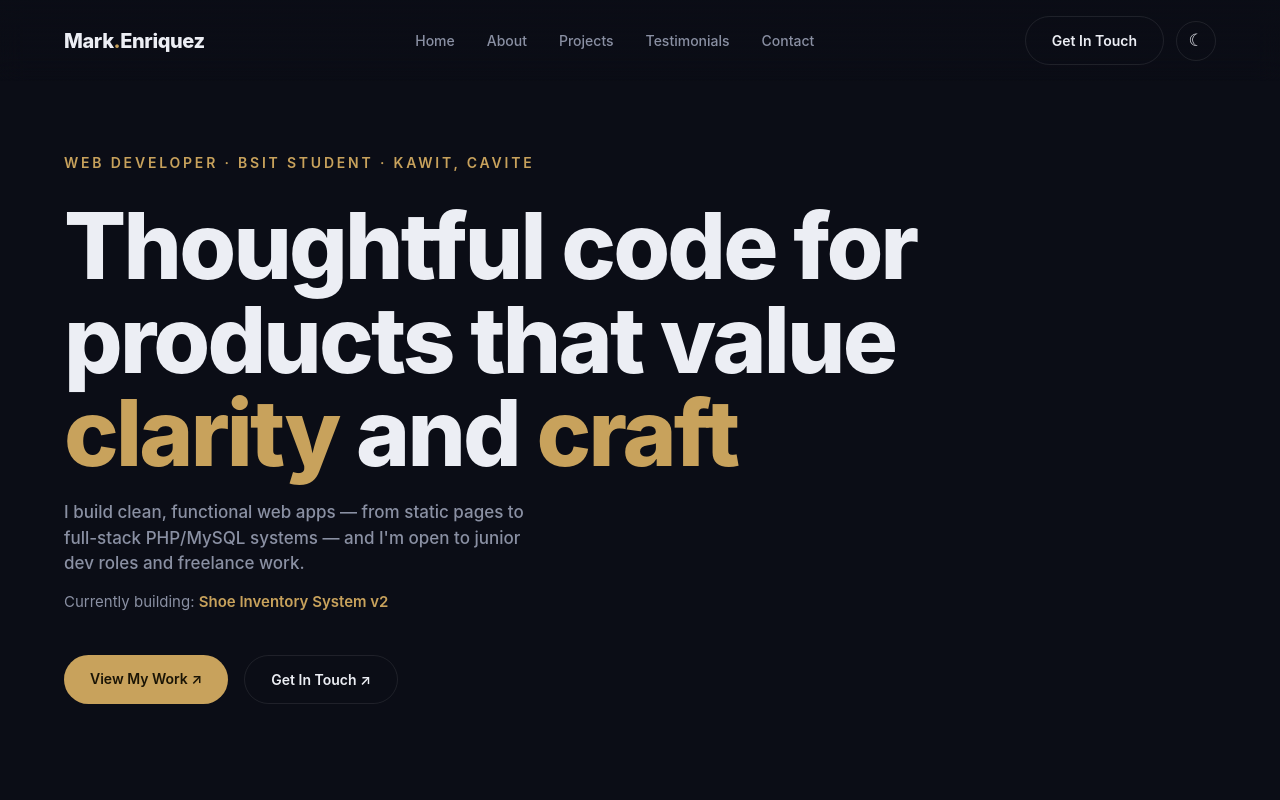
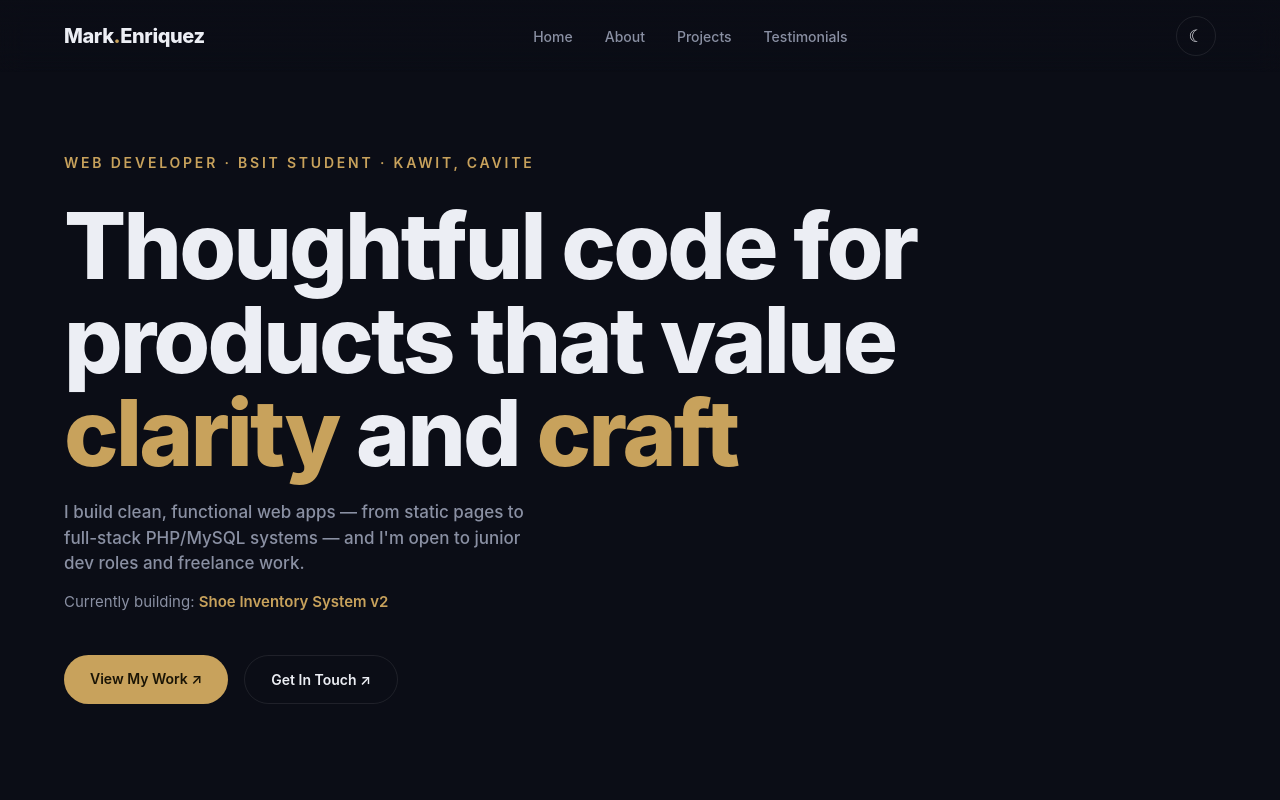
Before and after one commit to imnrqzz/Portfolio, a website: page index.html in a window 1280 px wide. Shown: the top 800 px of the page. Drawn offline with nearby package versions, Linux system fonts and the light colour scheme.

Commit message:
Move Get In Touch into mobile menu, remove Contact from nav

```diff
--- a/index.html
+++ b/index.html
@@ -48,17 +48,15 @@
     <a href="#about">About</a>
     <a href="#works">Projects</a>
     <a href="#testimonials">Testimonials</a>
-    <a href="#contact">Contact</a>
   </div>
   <div class="nav-links-mobile">
     <a href="#top">Home</a>
     <a href="#about">About</a>
     <a href="#works">Projects</a>
     <a href="#testimonials">Testimonials</a>
-    <a href="#contact">Contact</a>
+    <a href="#contact" class="btn btn-ghost" style="margin-top:6px;text-align:center;">Get In Touch</a>
   </div>
   <div class="nav-right">
-    <a href="#contact" class="btn btn-ghost">Get In Touch</a>
     <button class="theme-toggle" id="theme-toggle" aria-label="Toggle light/dark mode" title="Toggle light/dark">&#9790;</button>
   </div>
 </nav>
```
